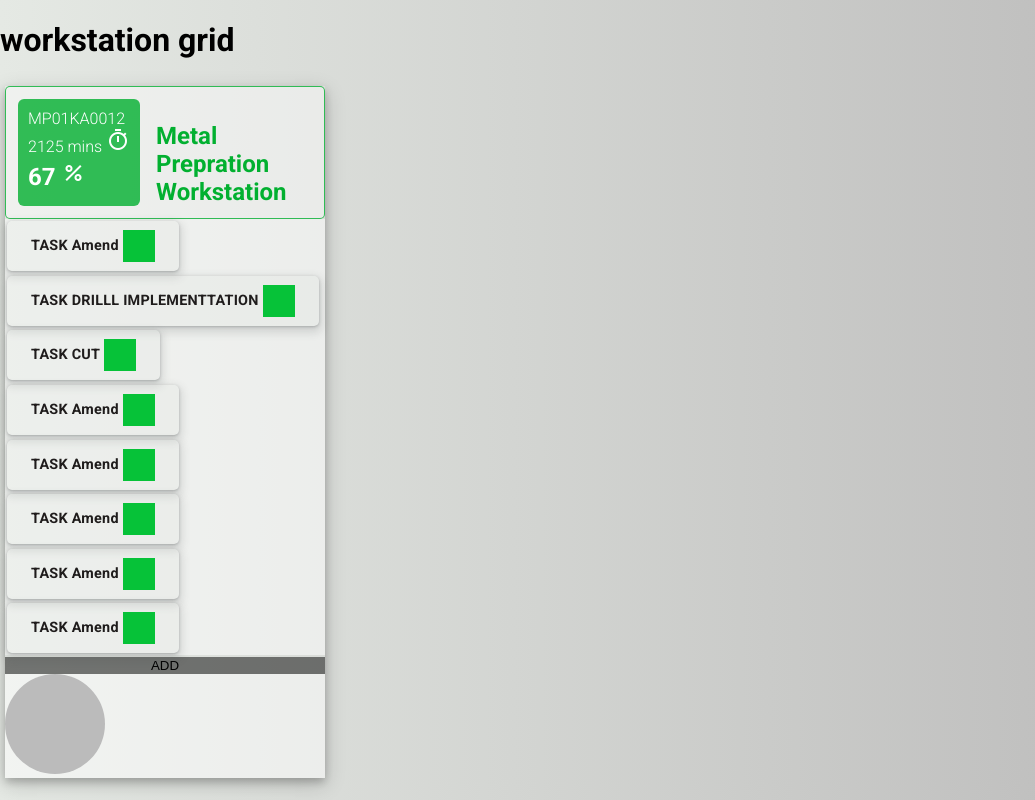
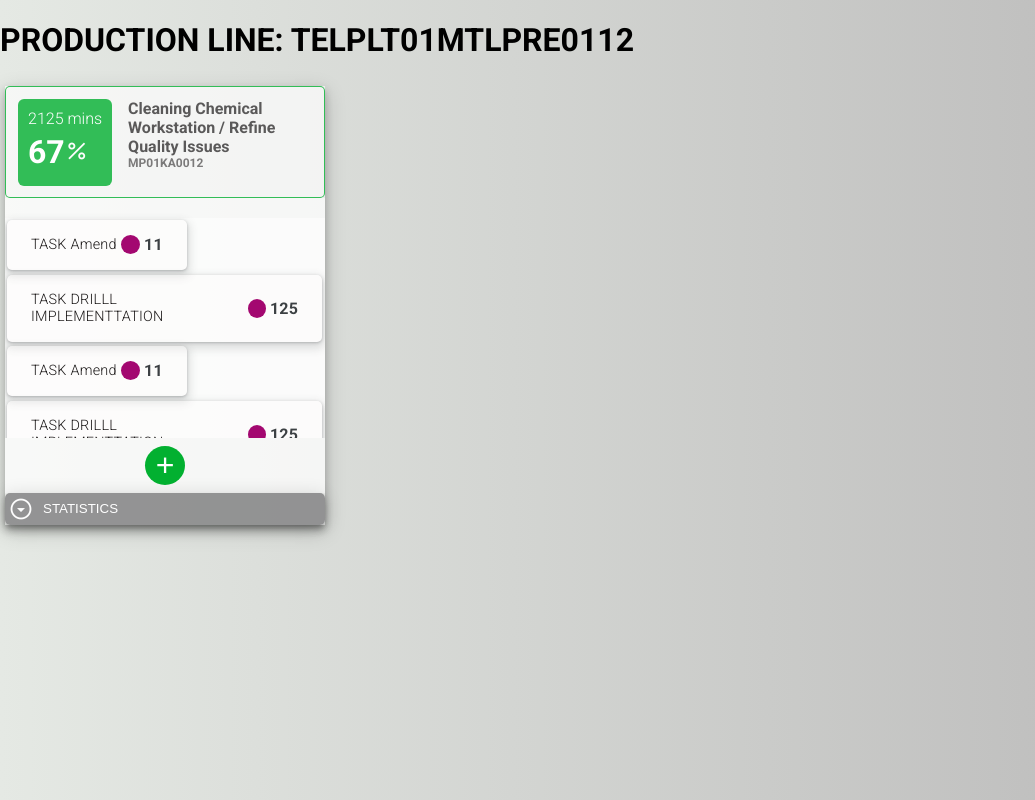
Before and after one commit to majidJamili/UI-Projects, a plain HTML site: page workstation.html in a window 1280 px wide. Shown: the whole page, without its empty margins (0-1035 px from the left). Drawn offline with nearby package versions, Linux system fonts and the light colour scheme.

Commit message:
final WS look

```diff
--- a/workstation-style.css
+++ b/workstation-style.css
@@ -20,8 +20,13 @@ body {
     box-shadow: 0 4px 8px 0 rgba(0, 0, 0, 0.2), 0 6px 20px 0 rgba(0, 0, 0, 0.19);
 
     grid-template-columns: repeat(2,10rem);
-    grid-template-rows: minmax(7rem, auto) repeat(3,auto);
+    /* grid-template-rows: minmax(1rem, auto) repeat(3,auto);  */
+
+    grid-template-rows:  repeat(3,minmax(4rem, auto));
+
     margin: 5px 5px 5px 5px;
+    background-color: rgba(255, 255, 255, 0.5);
+
 
 }
 
@@ -29,18 +34,32 @@ body {
 .workstation-header{
     display: grid;
     grid-template-columns: repeat(2, minmax(2rem, auto)) ;
+    height: 7rem;
+
+
+
     column-gap: 1rem;
     justify-content: center;
     grid-column: 1/-1;
     background-color: rgba(250, 250, 250, 0.5);
     flex-direction: column;
     align-items: flex-end;
-    justify-content: space-around;
+
+    align-content: start;
+    justify-content:start ;
     padding: .75rem;
     word-wrap: break-word;
     border: 1px solid  rgba(2, 176, 48,.8);
     border-radius: 5px;
+
 }
+
+.workstation-footer{
+    grid-column: 1/-1;
+}
+
+
+
 
 .workstation-header .workstation-summary{
 
@@ -48,9 +67,13 @@ body {
     padding: 10px 10px 10px 10px;
     display: grid;
     border-radius: 6px;
-    grid-template-rows: repeat(3, minmax(1rem, auto));
+    grid-template-rows: repeat(2, minmax(1rem, auto));
     justify-content: start;
     color:  rgba(255, 255, 255, 1);
+    align-items:center ;
+    justify-self: start;
+    align-self: start;
+
 }
 
 .workstation-header .workstation-summary .total-process-time {
@@ -59,72 +82,125 @@ body {
 }
 .workstation-header .workstation-summary .efficiency-rate{
     font-weight: bold;
-    font-size: 1.5rem;
+    font-size: 2rem;
     margin-bottom: 5px;
-        margin-top: 5px;
-        justify-items: center;
+    margin-top: 5px;
+}
+
+.workstation-header .workstation-title{
+    height: 100%;
+    font-size: 100%;
+    font-weight: 600;
+    color: rgb(90, 89, 89);
+
 
 }
 
 
-.workstation-header .workstation-title{
-    font-size: 1.5rem;
-    font-weight: bold;
-    color: rgba(2, 176, 48,1);
+/* .workstation-header .workstation-title .workstation-id{
+    color:  rgb(62, 63, 62);
+    font-weight: 200;
+    font-size: 75%;
+} */
+.workstation-id{
+
+    color: rgba(92, 91, 91, 0.8);
+    font-weight: 600;
+    font-size: 75%;
+}
+
+.tasks-container{
+    width: 100%;
+    height: 15rem;
+    background-color: rgba(255, 255, 255, 0.5);
+    justify-self: start;
+    padding-top: 20px;
+    padding-bottom: 20px;
+    overflow: scroll;
 
 }
 
 
 
+
+.task-time{
+    font-weight: bolder;
+}
+.add-task-button{
+    background-color:  rgba(2, 176, 48,1);
+    cursor:pointer ;
+    width: 2.5rem;
+    color: white;
+    font-size: 2rem;
+    border-radius: 50%;
+    border: none;
+}
+
+
+
+.workstation-body{
+    grid-column: 1/-1;
+    align-content: start;
+
+}
+.workstation-data{
+    background-color: rgba(255, 255, 255, 0.5);
+
+    padding: .5rem .5rem .5rem .5rem;
+    display: flex;
+    justify-content: center;
+
+}
+
+
+.container{
+    display: flex;
+    flex-direction: row;
+    flex-wrap: wrap;
+    background-color: rgba(255, 255, 255, 0.5);
+
+}
+
+.workstation-graph{
+    background-color: rgba(255, 255, 255, 0.5);
+
+    display: flex;
+    justify-content: center;
+    align-items: center;
+
+}
+
 .graph{
+    margin: 1rem 1rem 1rem 1rem;
     height: 100px;
     width: 100px;
     background-color: #bbb;
     border-radius: 50%;
     display: inline-block;
 }
-.workstation-body{
-    grid-column: 1/-1;
 
-}
+.task {
 
-.workstation-graph{
-    background-color: rgba(255, 255, 255, 0.5);
-
-}
-.container{
-    display: flex;
-    flex-direction: row;
-    flex-wrap: wrap;
-}
-.container{
-    background-color: rgba(255, 255, 255, 0.5);
-
-}
-.task{
-    /* background-color:   rgb(52, 131, 233); */
-    background-color: rgba(140, 140, 140, 0.274);
     cursor: move;
     padding: .25rem .25rem .25rem .25rem ;
     margin: .15rem .15rem .15rem .15rem ;
-
     border-radius: 5px;
-
-    height: fit-content;
-    width: fit-content;
-    word-wrap: break-word;
-    word-break: break-all;
+    /* height: fit-content;
+    width: fit-content; */
+    /* word-wrap: break-word;
+    word-break: break-all; */
     display: grid;
-    grid-template-columns: repeat(2, auto);
+    grid-template-columns: repeat(3, 1rem);
     column-gap: .25rem;
-    grid-template-rows: auto;
+    grid-template-rows: minmax(3rem, auto);
+    /* width: auto; */
+    /* max-width: 100%; */
+    /* justify-content: flex-start; */
 
 
 
-}
 
-.task {
-    background-color: rgba(218, 222, 217, 0.2);
+    background-color: rgba(255, 252, 252, 0.274);
     align-items: center;
     appearance: none;
     box-shadow: rgba(0, 0, 0, .2) 0 3px 5px -1px, rgba(0, 0, 0, .14) 0 6px 10px 0, rgba(0, 0, 0, .12) 0 1px 18px 0;
@@ -133,26 +209,23 @@ body {
     cursor: move;
     display: inline-flex;
     fill: currentcolor;
-    justify-content: center;
     letter-spacing: .25px;
     line-height: normal;
-    max-width: 100%;
     overflow: visible;
     padding: 2px 24px;
     position: relative;
-    text-align: center;
+    text-align: start;
     text-transform: none;
     transition: box-shadow 280ms cubic-bezier(.4, 0, .2, 1), opacity 15ms linear 30ms, transform 270ms cubic-bezier(0, 0, .2, 1) 0ms;
     user-select: none;
     -webkit-user-select: none;
     touch-action: manipulation;
-    width: auto;
     will-change: transform, opacity;
     z-index: 0;
 }
 
 .task:hover {
-    background: #F6F9FE;
+    background: #9cf772;
     color: #174ea6;
 }
 
@@ -188,15 +261,16 @@ body {
 .task p{
     font-size: .9rem;
     color: rgb(31, 28, 28);
-    font-weight: bold;
+    font-weight: 500;
 
 
 }
 
 .task-type-success{
-    background-color: rgb(6, 194, 56);
-    width: 2rem;
-    height: 2rem;
+    background-color: rgb(163, 8, 112);
+    width: 1.2rem;
+    height: 1.2rem;
+    border-radius: 50%;
     align-self: center;
     justify-self: center;
 
@@ -204,7 +278,7 @@ body {
 
 .task:hover,
 .task:focus p:hover {
-    background-color: rgba(255, 255, 255, 0.9);
+    background-color: rgba(97, 224, 72, 0.9);
 }
 .task p:hover,
 .task p:focus {
@@ -212,9 +286,77 @@ body {
 }
 
 .collapsible{
-    background-color: rgba(0,0,0,.5);
+    background-color: rgba(124, 124, 126, 0.8);
+
     border: none;
+    outline: none;
+    border-radius: 5px;
+    cursor: pointer;
+    align-items: center;
+    padding: .25rem 0rem .25rem .25rem ;
+
+    box-shadow: rgba(0, 0, 0, .2) 0 3px 5px -1px, rgba(0, 0, 0, .14) 0 6px 10px 0, rgba(0, 0, 0, .12) 0 1px 18px 0;
+    color: #3c4043;
+
+    /* line-height: normal; */
+    /* text-align: start; */
+    /* text-transform: none; */
+    /* transition: box-shadow 280ms cubic-bezier(.4, 0, .2, 1), opacity 15ms linear 30ms, transform 270ms cubic-bezier(0, 0, .2, 1) 0ms; */
+    /* user-select: none; */
+    /* -webkit-user-select: none; */
+    /* touch-action: manipulation; */
+    /* will-change: transform, opacity; */
+    /* z-index: 0; */
     width: 100%;
-    cursor: pointer;
+    height: 2rem;
+    display:  flex;
+    flex-direction: row;
+
 
 }
+.active, .collapsible:hover {
+    background-color: #555;
+  }
+
+.collapsible p{
+    color: white;
+    padding-left: 10px;
+}
+.content{
+    display: none;
+}
+
+
+.material-symbols-outlined {
+    color: rgba(253, 253, 253, 1);
+  font-variation-settings:
+  'FILL' 0,
+  'wght' 400,
+  'GRAD' 200,
+  'opsz' 48
+}
+
+::-webkit-scrollbar {
+    width: 10px;
+    height: 10px;
+    border-radius: 50%;
+
+  }
+
+  /* Track */
+  ::-webkit-scrollbar-track {
+    background: #f1f1f1;
+  }
+
+  /* Handle */
+  ::-webkit-scrollbar-thumb {
+    background: rgba(109, 108, 108, 0.5);
+    border-radius:2px;
+    height: 10px;
+
+  }
+
+  /* Handle on hover */
+  ::-webkit-scrollbar-thumb:hover {
+    background: #555;
+  }
--- a/workstation.html
+++ b/workstation.html
@@ -9,73 +9,77 @@
     <link rel="stylesheet" href="workstation-style.css">
 </head>
 <body>
-    <h1>workstation grid</h1>
+    <h1>PRODUCTION LINE: TELPLT01MTLPRE0112</h1>
 
     <div class="line-wrapper">
 
+
+         <!-- WHERE A PRODUCITON WORKSTATION STARTS        -->
          <div class="workstation-container">
             <div class="workstation-header">
+                <div class="workstation-summary">
+                    <div class="total-process-time">2125 mins</div>
+                    <div class="efficiency-rate"> 67<span class="material-symbols-outlined">percent</span></div>
+                </div>
+                <div class="workstation-title">Cleaning Chemical Workstation / Refine Quality Issues
 
-                <div class="workstation-summary">
-                    <div class="qorkstation-id">MP01KA0012</div>
-                    <div class="total-process-time">2125 mins
-                      <span class="material-symbols-outlined">
-                        timer
-                      </span>
-                    </div>
-                    <div class="efficiency-rate">
-                      67
-                      <span class="material-symbols-outlined">
-                        percent
-                      </span>
+                    <div class="workstation-id">MP01KA0012</div>
                 </div>
             </div>
-                <div class="workstation-title">Metal Prepration Workstation</div>
-            </div>
-
-
             <div class="workstation-body">
                     <div class="tasks-container">
                         <div class="container">
                             <div class="draggable task" draggable="true">
                                 <p>TASK Amend</p> <div class="task-type-success"></div>
+                                <div class="task-time">11</div>
                             </div>
                             <div class="draggable task" draggable="true">
                                 <p>TASK DRILLL IMPLEMENTTATION</p> <div class="task-type-success"></div>
-                        </div>
-                        <div class="draggable task" draggable="true">
-                            <p>TASK CUT</p> <div class="task-type-success"></div>
+                                <div class="task-time">125</div>
                             </div>
                             <div class="draggable task" draggable="true">
                                 <p>TASK Amend</p> <div class="task-type-success"></div>
+                                <div class="task-time">11</div>
+                            </div>
+                            <div class="draggable task" draggable="true">
+                                <p>TASK DRILLL IMPLEMENTTATION</p> <div class="task-type-success"></div>
+                                <div class="task-time">125</div>
                             </div>
                             <div class="draggable task" draggable="true">
                                 <p>TASK Amend</p> <div class="task-type-success"></div>
+                                <div class="task-time">11</div>
                             </div>
                             <div class="draggable task" draggable="true">
-                            <p>TASK Amend</p> <div class="task-type-success"></div>
+                                <p>TASK DRILLL IMPLEMENTTATION</p> <div class="task-type-success"></div>
+                                <div class="task-time">125</div>
                             </div>
-                        <div class="draggable task" draggable="true">
-                            <p>TASK Amend</p> <div class="task-type-success"></div>
                         </div>
-                        <div class="draggable task" draggable="true">
-                            <p>TASK Amend</p> <div class="task-type-success"></div>
                     </div>
 
+
             </div>
-                </div>
+
+            <div class="workstation-footer">
                 <div class="workstation-data">
+                    <button type="button" class="add-task-button">+</button>
                 </div>
                  <button type="button" class="collapsible">
-                    ADD
+                    <span class="material-symbols-outlined">arrow_drop_down_circle</span>
+                            <p>STATISTICS</p>
                  </button>
                 <div class="content">
                     <div class="workstation-graph">
                         <div class="graph"></div>
                     </div>
                 </div>
+
             </div>
+
 </div>
+<!-- WHERE WORKSTATION FINISHES -->
+
+
+
     </div>
 
 
--- a/workstationScript.js
+++ b/workstationScript.js
@@ -6,8 +6,11 @@
 //         task.style.background = 'red';
 
 // });
+// window.addEventListener('load', (e)=>{
+//     e.preventDefault;
+//     document.body.style.backgroundColor ='red';
+// })
 
-document.body.style.backgroundColor = "red";
 
 
 
```
Also changed, not shown: 2 other files. Lines whose indentation alone changed are shown as unchanged.
